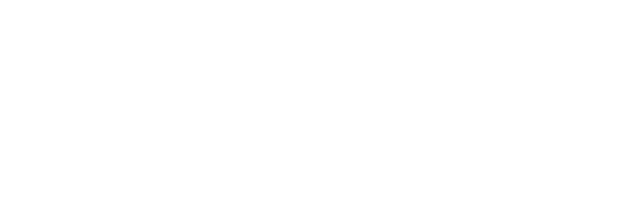
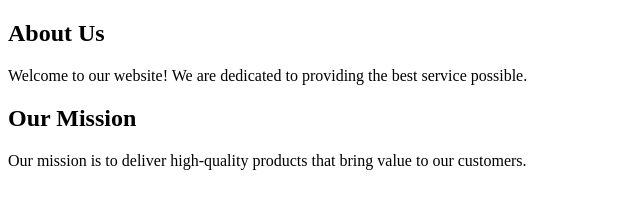
Before and after one commit to 13jel/group-project, a plain HTML site: page index.html in a window 1280 px wide. Shown: the whole page, without its empty margins (0-640 px from the left). Drawn offline with Linux system fonts and the light colour scheme.

Commit message:
Created main content sections, missing css

```diff
--- a/index.html
+++ b/index.html
@@ -7,6 +7,15 @@
     <link rel="stylesheet" href="css/style.css">
 </head>
 <body>
-
+    <div class="main">
+        <section class="about-us">
+            <h1>About Us</h1>
+            <p>Welcome to our website! We are dedicated to providing the best service possible.</p>
+        </section>
+        <section class="our-mission">
+            <h1>Our Mission</h1>
+            <p>Our mission is to deliver high-quality products that bring value to our customers.</p>
+        </section>
+    </div>
 </body>
 </html>
```
